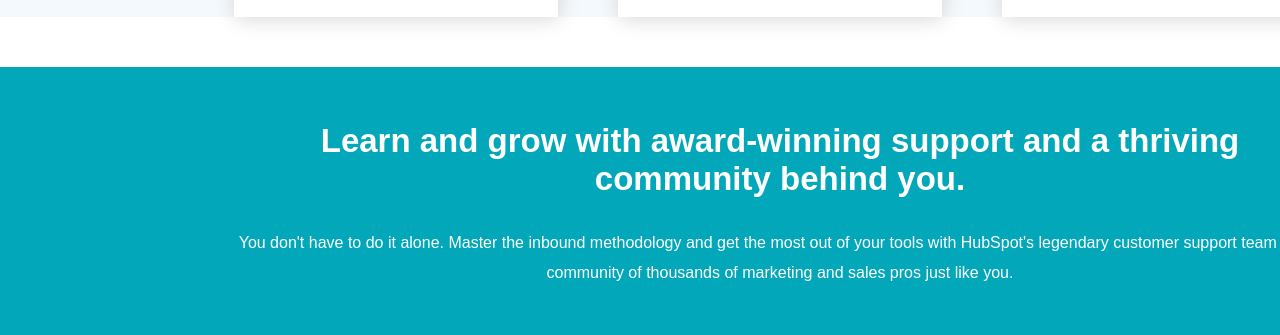
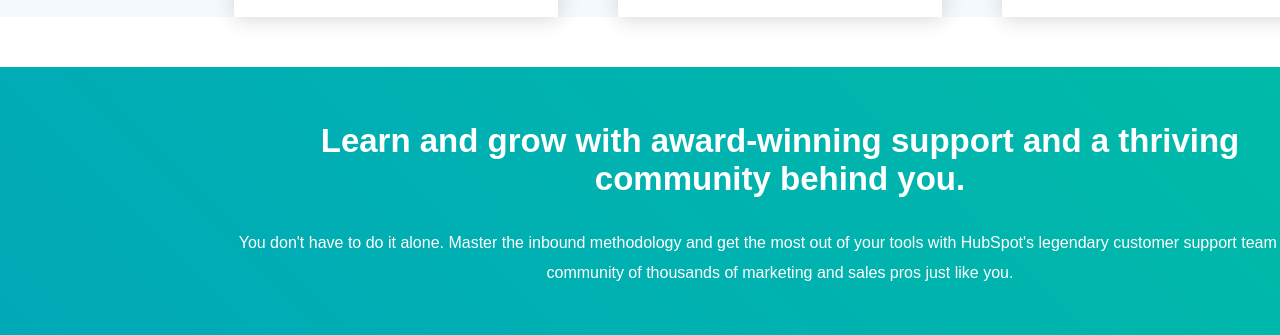
Before and after one commit to EduardoMecchia/htmlcss-hubspot, a plain HTML site: page index.html in a window 1280 px wide. Shown: the part 2448-2783 px from the top of the page. Drawn offline with Linux system fonts and the light colour scheme.

Commit message:
Add linear gradient to second section

```diff
--- a/assets/css/style.css
+++ b/assets/css/style.css
@@ -321,7 +321,7 @@ section.first .row{
 /* Second section rules */
 
 section.second{
-    background-color: #02a7ba;
+    background-image: linear-gradient(45deg,#00a4bd,#00bda5);
     text-align: center;
 }
 
@@ -533,6 +533,7 @@ section.second .stat_desc{
 .privacy{
     margin-top: 40px;
 }
+
 #privacy_logo{
     float: left;
 }
```
